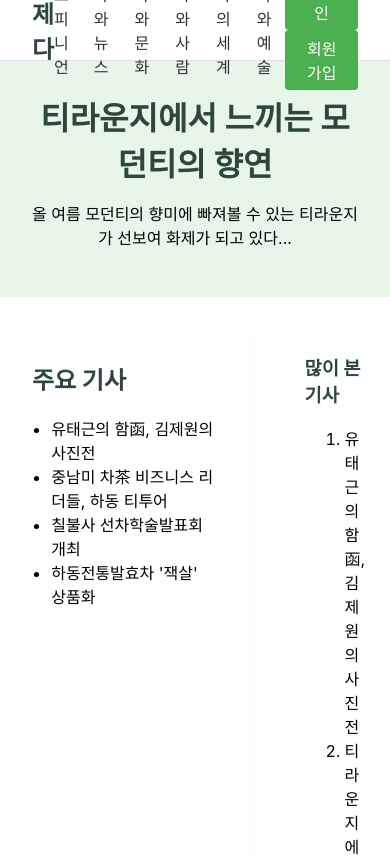
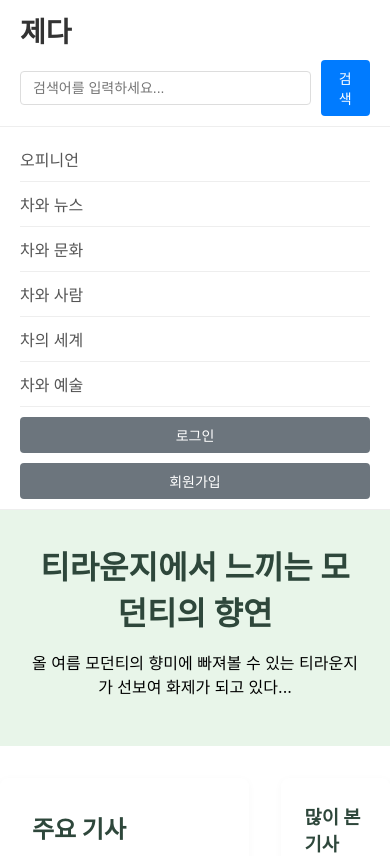
Before and after one commit to Tea-jada/jeda-frontend, a React (Create React App) app: page / in a window 390 px wide. Shown: the top 856 px of the page. Built offline with nearby package versions, Linux system fonts and the light colour scheme.

Commit message:
[chore] 네비바 수정 #4

```diff
--- a/src/components/Navbar/Navbar.css
+++ b/src/components/Navbar/Navbar.css
@@ -1,86 +1,183 @@
 .navbar {
-  background: #fff;
-  border-bottom: 1px solid #e0e0e0;
   display: flex;
+  flex-direction: column;
+  width: 100%;
+  background-color: #fff;
+  border-bottom: 1px solid #eee;
+  box-shadow: 0 2px 4px rgba(0, 0, 0, 0.05);
+}
+
+.nav-header {
+  display: flex;
+  justify-content: space-between;
   align-items: center;
-  justify-content: space-between;
-  padding: 0 2rem;
-  height: 60px;
-  position: sticky;
-  top: 0;
-  z-index: 100;
+  padding: 10px 20px;
+  border-bottom: 1px solid #eee;
 }
 
 .navbar-logo {
-  font-size: 1.5rem;
+  font-size: 28px;
   font-weight: bold;
-  color: #2e473b;
+  color: #333;
   cursor: pointer;
+  text-decoration: none;
+}
+
+.search-bar {
+  display: flex;
+  align-items: center;
+}
+
+.search-bar input {
+  padding: 8px 12px;
+  border: 1px solid #ddd;
+  border-radius: 4px;
+  font-size: 14px;
+  width: 250px;
+  margin-right: 10px;
+}
+
+.search-bar button {
+  padding: 8px 15px;
+  background-color: #007bff;
+  color: white;
+  border: none;
+  border-radius: 4px;
+  cursor: pointer;
+  font-size: 14px;
+  transition: background-color 0.2s ease;
+}
+
+.search-bar button:hover {
+  background-color: #0056b3;
+}
+
+.user-nav {
+  display: flex;
+  justify-content: space-between;
+  align-items: center;
+  padding: 10px 20px;
 }
 
 .navbar-menu {
   list-style: none;
-  display: flex;
-  gap: 24px;
   margin: 0;
   padding: 0;
+  display: flex;
+  gap: 25px; /* 카테고리 간 간격 */
 }
 
 .navbar-item {
   position: relative;
+  font-size: 16px;
+  font-weight: 500;
+  color: #555;
+  cursor: pointer;
+  padding: 5px 0;
+  transition: color 0.2s ease;
+}
+
+.navbar-item:hover {
+  color: #007bff;
 }
 
 .dropdown-menu {
-  display: none;
+  list-style: none;
+  margin: 0;
+  padding: 10px 0;
   position: absolute;
   top: 100%;
   left: 0;
-  background: #fff;
-  border: 1px solid #ddd;
-  box-shadow: 0 2px 8px rgba(0,0,0,0.08);
-  min-width: 160px;
-  z-index: 100;
-  list-style: none;
-  padding: 8px 0;
-  margin: 0;
-}
-
-.navbar-item:hover > .dropdown-menu {
-  /* display: block; (JS에서 제어) */
+  background-color: #fff;
+  border: 1px solid #eee;
+  box-shadow: 0 4px 8px rgba(0, 0, 0, 0.1);
+  border-radius: 4px;
+  min-width: 200px;
+  z-index: 1000;
+  display: none; /* 기본적으로 숨김 */
 }
 
 .dropdown-menu li {
-  padding: 8px 20px;
+  padding: 8px 15px;
+  font-size: 14px;
+  color: #333;
+  cursor: pointer;
   white-space: nowrap;
-  cursor: pointer;
 }
 
 .dropdown-menu li:hover {
-  background: #f5f5f5;
+  background-color: #f8f8f8;
+  color: #007bff;
 }
 
-.navbar-menu li {
-  cursor: pointer;
-  font-weight: 500;
-  color: #333;
-  transition: color 0.2s;
-}
-
-.navbar-menu li:hover {
-  color: #2e473b;
+.navbar-actions {
+  display: flex;
+  gap: 10px;
 }
 
 .navbar-actions button {
-  margin-left: 12px;
-  padding: 6px 16px;
+  padding: 8px 15px;
+  background-color: #6c757d;
+  color: white;
   border: none;
-  background: #4caf50;
-  color: #fff;
   border-radius: 4px;
   cursor: pointer;
-  font-size: 1rem;
+  font-size: 14px;
+  transition: background-color 0.2s ease;
 }
 
 .navbar-actions button:hover {
-  background: #388e3c;
+  background-color: #5a6268;
 }
+
+/* 반응형 디자인 */
+@media (max-width: 768px) {
+  .nav-header {
+    flex-direction: column;
+    align-items: flex-start;
+  }
+
+  .search-bar {
+    width: 100%;
+    margin-top: 10px;
+  }
+
+  .search-bar input {
+    width: 100%;
+  }
+
+  .user-nav {
+    flex-direction: column;
+    align-items: flex-start;
+  }
+
+  .navbar-menu {
+    flex-direction: column;
+    width: 100%;
+    gap: 0;
+  }
+
+  .navbar-item {
+    width: 100%;
+    padding: 10px 0;
+    border-bottom: 1px solid #eee;
+  }
+
+  .dropdown-menu {
+    position: static;
+    width: 100%;
+    box-shadow: none;
+    border: none;
+    padding-left: 20px;
+  }
+
+  .navbar-actions {
+    flex-direction: column;
+    width: 100%;
+    margin-top: 10px;
+  }
+
+  .navbar-actions button {
+    width: 100%;
+  }
+}
--- a/src/components/Navbar/Navbar.js
+++ b/src/components/Navbar/Navbar.js
@@ -1,4 +1,4 @@
-import React from 'react';
+import React, { useState, useCallback, useEffect } from 'react';
 import './Navbar.css';
 import { useNavigate } from 'react-router-dom';
 
@@ -22,6 +22,8 @@ function parseJwt(token) {
 
 function Navbar() {
   const navigate = useNavigate();
+  const [searchQuery, setSearchQuery] = useState(''); // 검색어 상태 추가
+
   const token = localStorage.getItem('Authorization');
   const isLoggedIn = !!token;
   let isAdmin = false;
@@ -35,7 +37,7 @@ function Navbar() {
   }
 
   // 드롭다운 상태 관리 (hover용)
-  const [openDropdown, setOpenDropdown] = React.useState(null);
+  const [openDropdown, setOpenDropdown] = useState(null);
 
   const handleDropdownMouseEnter = (category) => {
     setOpenDropdown(category);
@@ -44,7 +46,7 @@ function Navbar() {
     setOpenDropdown(null);
   };
 
-  const handleLogout = React.useCallback(() => {
+  const handleLogout = useCallback(() => {
     localStorage.removeItem('Authorization');
     localStorage.removeItem('Refresh-Token');
     navigate('/');
@@ -61,7 +63,15 @@ function Navbar() {
     setOpenDropdown(null);
   };
 
-  React.useEffect(() => {
+  // 검색 핸들러
+  const handleSearch = (e) => {
+    e.preventDefault(); // 폼 제출 기본 동작 방지
+    if (searchQuery.trim()) {
+      navigate(`/search?query=${encodeURIComponent(searchQuery.trim())}`);
+    }
+  };
+
+  useEffect(() => {
     const token = localStorage.getItem('Authorization');
     if (!token) return;
     const payload = parseJwt(token);
@@ -80,7 +90,19 @@ function Navbar() {
 
   return (
     <nav className="navbar">
+      <div className="nav-header">
         <div className="navbar-logo" onClick={() => navigate('/')}>제다</div>
+        <form className="search-bar" onSubmit={handleSearch}>
+          <input
+            type="text"
+            placeholder="검색어를 입력하세요..."
+            value={searchQuery}
+            onChange={(e) => setSearchQuery(e.target.value)}
+          />
+          <button type="submit">검색</button>
+        </form>
+      </div>
+      <div className="user-nav">
         <ul className="navbar-menu">
           <li className="navbar-item"
               onMouseEnter={() => handleDropdownMouseEnter('오피니언')}
@@ -185,6 +207,7 @@ function Navbar() {
             </>
           )}
         </div>
+      </div>
     </nav>
   );
 }
```
Lines whose indentation alone changed are shown as unchanged.
